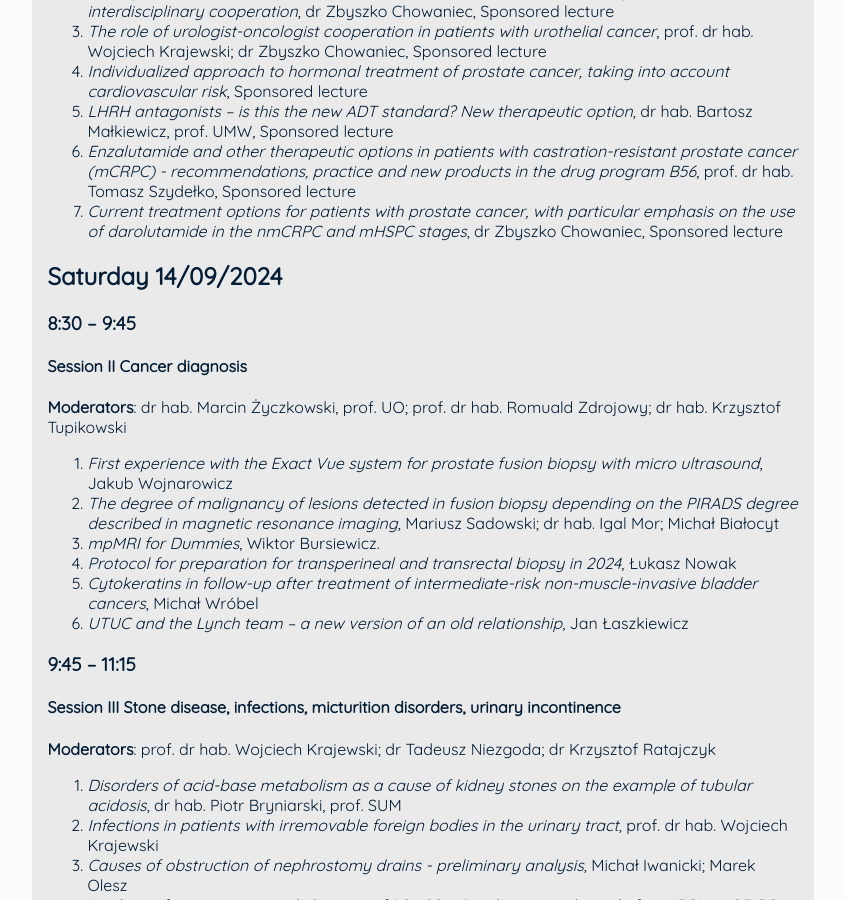
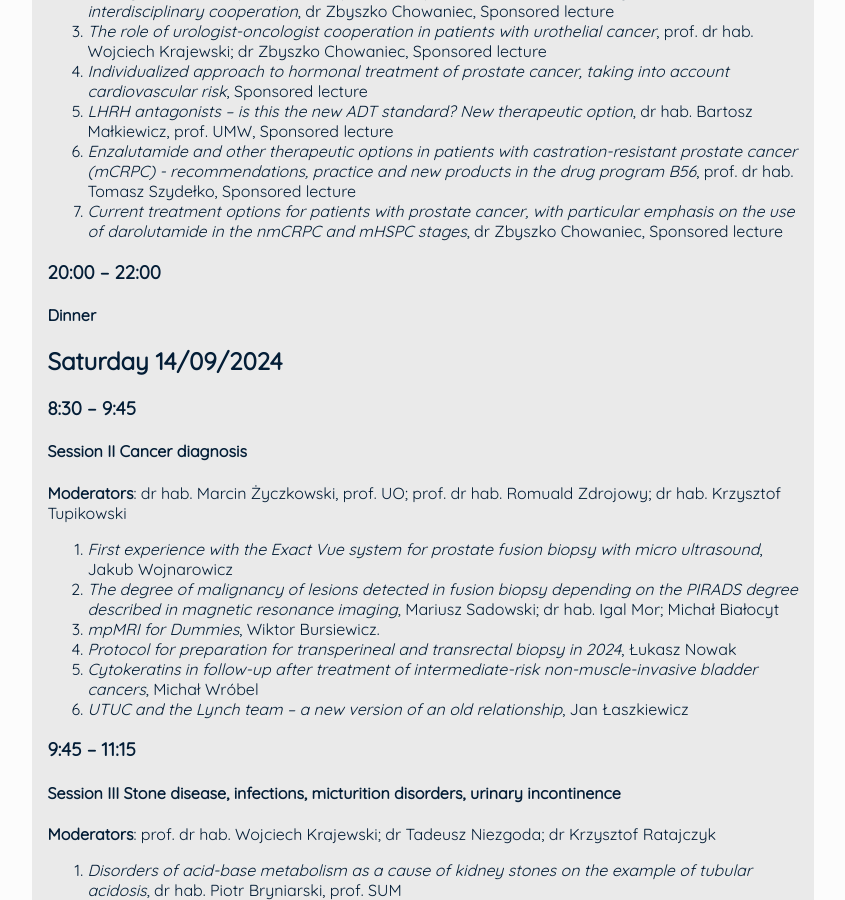
Before and after one commit to ptu-dolnyslask/urosilesiana, a Jekyll site: the page built from pages/program-eng.md, in a window 1280 px wide and 900 px high, scrolled down 682 px. Shown: the whole window, without its empty margins (217-1062 px from the left). Built offline with Jekyll 4.4.1, drawn with Linux system fonts in a browser that asks for light colours; nearby versions of some CDN libraries; some web fonts are replaced; our own code applies the rules of GitHub Pages for plain Markdown files.

Commit message:
US27: dinner

```diff
--- a/pages/program-eng.md
+++ b/pages/program-eng.md
@@ -22,6 +22,9 @@ dr hab. Janusz Dembowski, prof. UMW; prof. dr hab. Tomasz Szydełko; prof. dr ha
 5. *LHRH antagonists – is this the new ADT standard? New therapeutic option*, dr hab. Bartosz Małkiewicz, prof. UMW, Sponsored lecture
 6. *Enzalutamide and other therapeutic options in patients with castration-resistant prostate cancer (mCRPC) - recommendations, practice and new products in the drug program B56*, prof. dr hab. Tomasz Szydełko, Sponsored lecture
 7. *Current treatment options for patients with prostate cancer, with particular emphasis on the use of darolutamide in the nmCRPC and mHSPC stages*, dr Zbyszko Chowaniec, Sponsored lecture
+
+### 20:00 – 22:00
+#### Dinner
 
 ## Saturday 14/09/2024
 
@@ -71,6 +74,9 @@ dr hab. Janusz Dembowski, prof. UMW; prof. dr hab. Tomasz Szydełko; prof. dr ha
 3. *Painful Bladder Syndrome*, Michał Pietrus
 4. *Pudendal neuropathy from the perspective of a urologist - theoretical basis, diagnosis and treatment*, Adrian Czekaj; Wiktor Bursiewicz
 
+### 20:00 – 22:00
+#### Dinner
+
 ## Sunday 15.09.2024
 ### 9:00 – 12:00
 #### Session VI Patient's Rights
```
